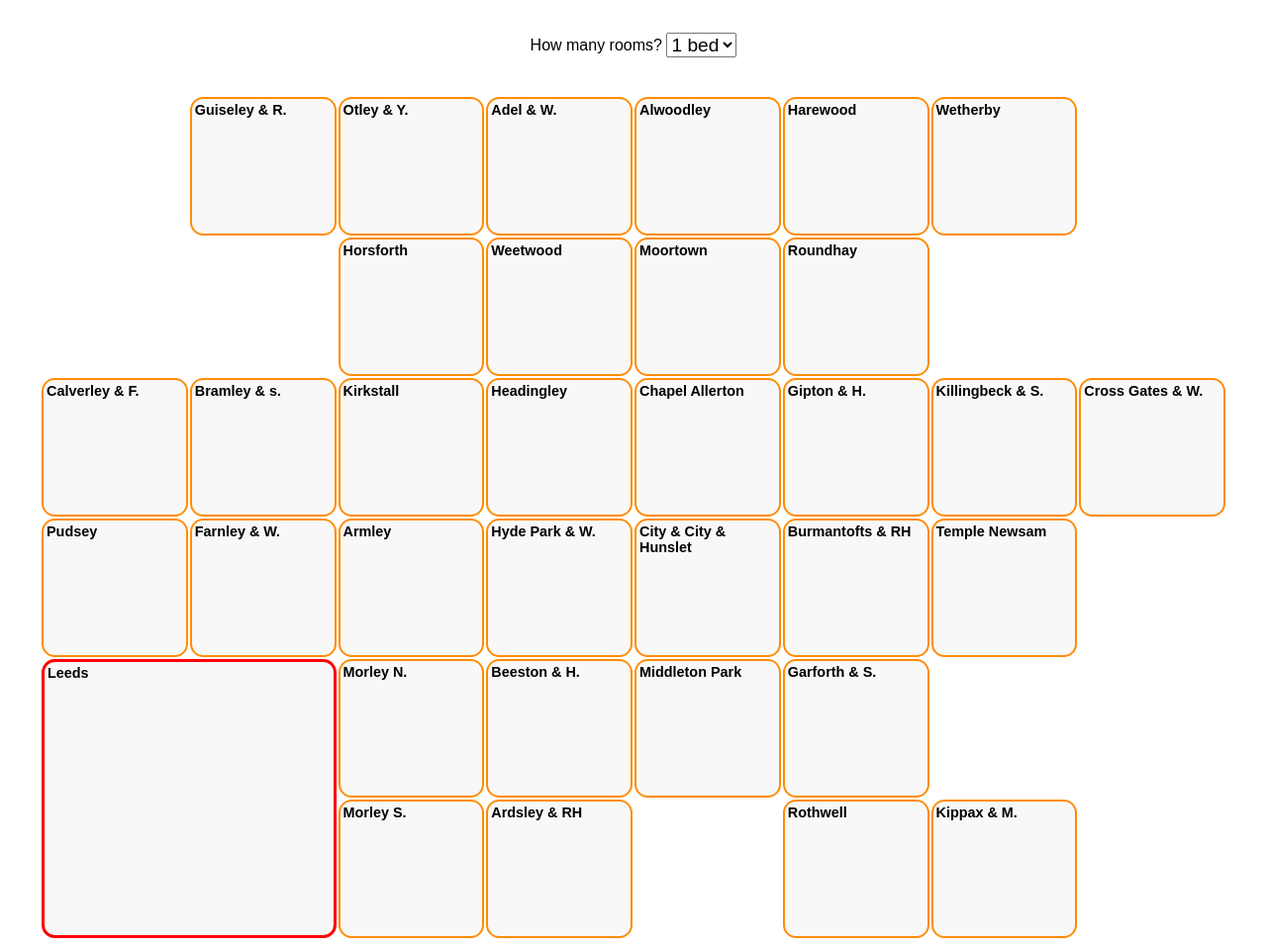
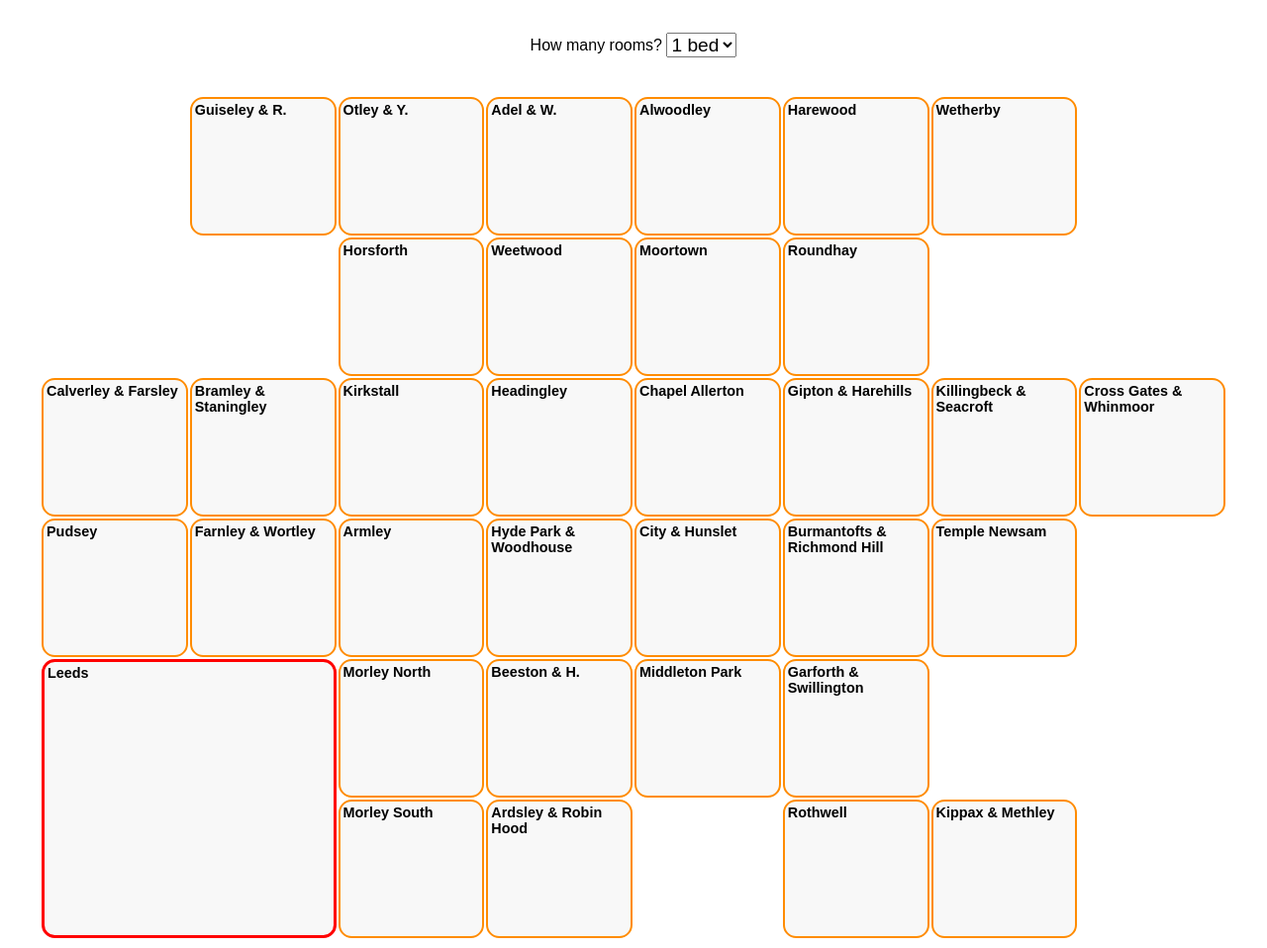
Before and after one commit to thomasforth/leedssimplifiedwardmap, a plain HTML site: page index.html in a window 1280 px wide. Shown: the part 87-1045 px from the top of the page at 99% size. Drawn offline with Linux system fonts and the light colour scheme.

Commit message:
Update index.html

```diff
--- a/index.html
+++ b/index.html
@@ -118,11 +118,11 @@
         </TR>
         <TR>
             <TD ID=CALVERLEY_AND_FARSLEY>
-                <h1>Calverley & F.</h1>
+                <h1>Calverley & Farsley</h1>
                 <p></p>
             </TD>
             <TD ID=BRAMLEY_AND_STANNINGLEY>
-                <h1>Bramley & s.</h1>
+                <h1>Bramley & Staningley</h1>
                 <p></p>
             </TD>
             <TD ID=KIRKSTALL>
@@ -138,15 +138,15 @@
                 <p></p>
             </TD>
             <TD ID=GIPTON_AND_HAREHILLS>
-                <h1>Gipton & H.</h1>
+                <h1>Gipton & Harehills</h1>
                 <p></p>
             </TD>
             <TD ID=KILLINGBECK_AND_SEACROFT>
-                <h1>Killingbeck & S.</h1>
+                <h1>Killingbeck & Seacroft</h1>
                 <p></p>
             </TD>
             <TD ID=CROSS_GATES_AND_WHINMOOR>
-                <h1>Cross Gates & W.</h1>
+                <h1>Cross Gates & Whinmoor</h1>
                 <p></p>
             </TD>
         </TR>
@@ -156,7 +156,7 @@
                 <p></p>
             </TD>
             <TD ID=FARNLEY_AND_WORTLEY>
-                <h1>Farnley & W.</h1>
+                <h1>Farnley & Wortley</h1>
                 <p></p>
             </TD>
             <TD ID=ARMLEY>
@@ -164,15 +164,15 @@
                 <p></p>
             </TD>
             <TD ID=HYDE_PARK_AND_WOODHOUSE>
-                <h1>Hyde Park & W.</h1>
+                <h1>Hyde Park & Woodhouse</h1>
                 <p></p>
             </TD>
             <TD ID=CITY_AND_HUNSLET>
-                <h1>City &amp; City & Hunslet</h1>
+                <h1>City & Hunslet</h1>
                 <p></p>
             </TD>
             <TD ID=BURMANTOFTS_AND_RICHMOND_HILL>
-                <h1>Burmantofts & RH</h1>
+                <h1>Burmantofts & Richmond Hill</h1>
                 <p></p>
             </TD>
             <TD ID=TEMPLE_NEWSAM>
@@ -187,7 +187,7 @@
                 <p></p>
             </TD>
             <TD ID=MORLEY_NORTH>
-                <h1>Morley N.</h1>
+                <h1>Morley North</h1>
                 <p></p>
             </TD>
             <TD ID=BEESTON_AND_HOLBECK>
@@ -199,7 +199,7 @@
                 <p></p>
             </TD>
             <TD ID=GARFORTH_AND_SWILLINGTON>
-                <h1>Garforth & S.</h1>
+                <h1>Garforth & Swillington</h1>
                 <p></p>
             </TD>
             <TD CLASS="BLANK"></TD>
@@ -207,11 +207,11 @@
         </TR>
         <TR>
             <TD ID=MORLEY_SOUTH>
-                <h1>Morley S.</h1>
+                <h1>Morley South</h1>
                 <p></p>
             </TD>
             <TD ID=ARDSLEY_AND_ROBIN_HOOD>
-                <h1>Ardsley & RH</h1>
+                <h1>Ardsley & Robin Hood</h1>
                 <p></p>
             </TD>
             <TD CLASS="BLANK"></TD>
@@ -220,7 +220,7 @@
                 <p></p>
             </TD>
             <TD ID=KIPPAX_AND_METHLEY>
-                <h1>Kippax & M.</h1>
+                <h1>Kippax & Methley</h1>
                 <p></p>
             </TD>
             <TD CLASS="BLANK"></TD>
```
